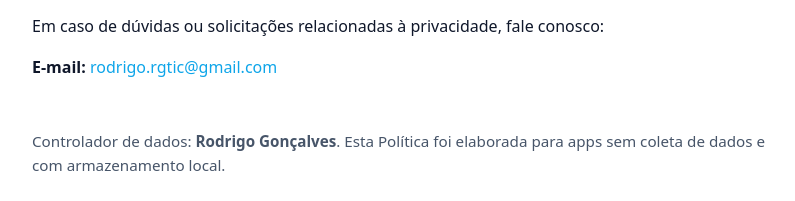
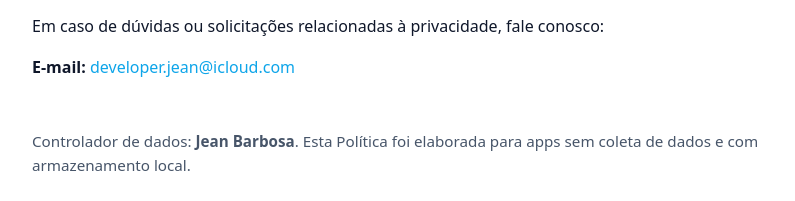
Before and after one commit to JeanBarbosa/politica-privacidade, a plain HTML site: page index.html in a window 1280 px wide. Shown: the part 1530-1731 px from the top of the page, without its empty margins (228-1023 px from the left). Drawn offline with Linux system fonts and the light colour scheme.

Commit message:
Update index.html

```diff
--- a/index.html
+++ b/index.html
@@ -172,11 +172,11 @@
     <section aria-labelledby="sec7">
       <h2 id="sec7">7. Contato</h2>
       <p>Em caso de dúvidas ou solicitações relacionadas à privacidade, fale conosco:</p>
-      <p><strong>E-mail:</strong> <a href="mailto:rodrigo.rgtic@gmail.com">rodrigo.rgtic@gmail.com</a></p>
+      <p><strong>E-mail:</strong> <a href="mailto:developer.jean@icloud.com">developer.jean@icloud.com</a></p>
     </section>
 
     <footer>
-      <p>Controlador de dados: <strong>Rodrigo Gonçalves</strong>. Esta Política foi elaborada para apps sem coleta de dados e com armazenamento local.</p>
+      <p>Controlador de dados: <strong>Jean Barbosa</strong>. Esta Política foi elaborada para apps sem coleta de dados e com armazenamento local.</p>
     </footer>
   </div>
 </body>
```
